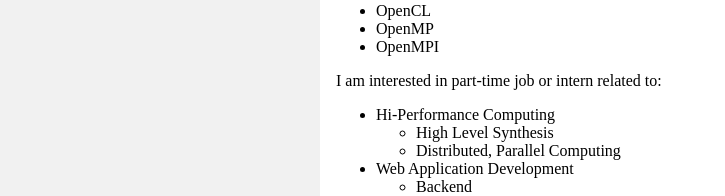
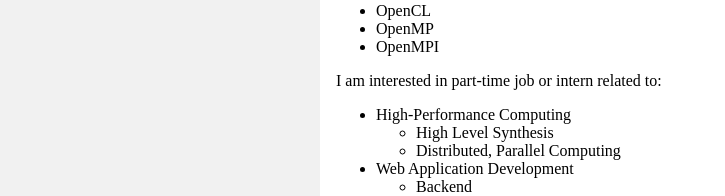
Before and after one commit to ytn86/ytn86.github.io, a Jekyll site: the page built from about.md, in a window 1280 px wide and 900 px high, scrolled down 576 px. Shown: the part 686-882 px from the top of the window, without its empty margins (0-725 px from the left). Built offline with Jekyll 4.4.1, drawn with Linux system fonts in a browser that asks for light colours; some of the changed text lies outside the part shown.

Commit message:
fix typo

```diff
--- a/about.md
+++ b/about.md
@@ -68,9 +68,9 @@ title: about
 
 
 I am interested in part-time job or intern related to:
-* Hi-Performance Computing
+* High-Performance Computing
   * High Level Synthesis
   * Distributed, Parallel Computing
 * Web Application Development
   * Backend
-* Information Security
+* Computer Security
```
